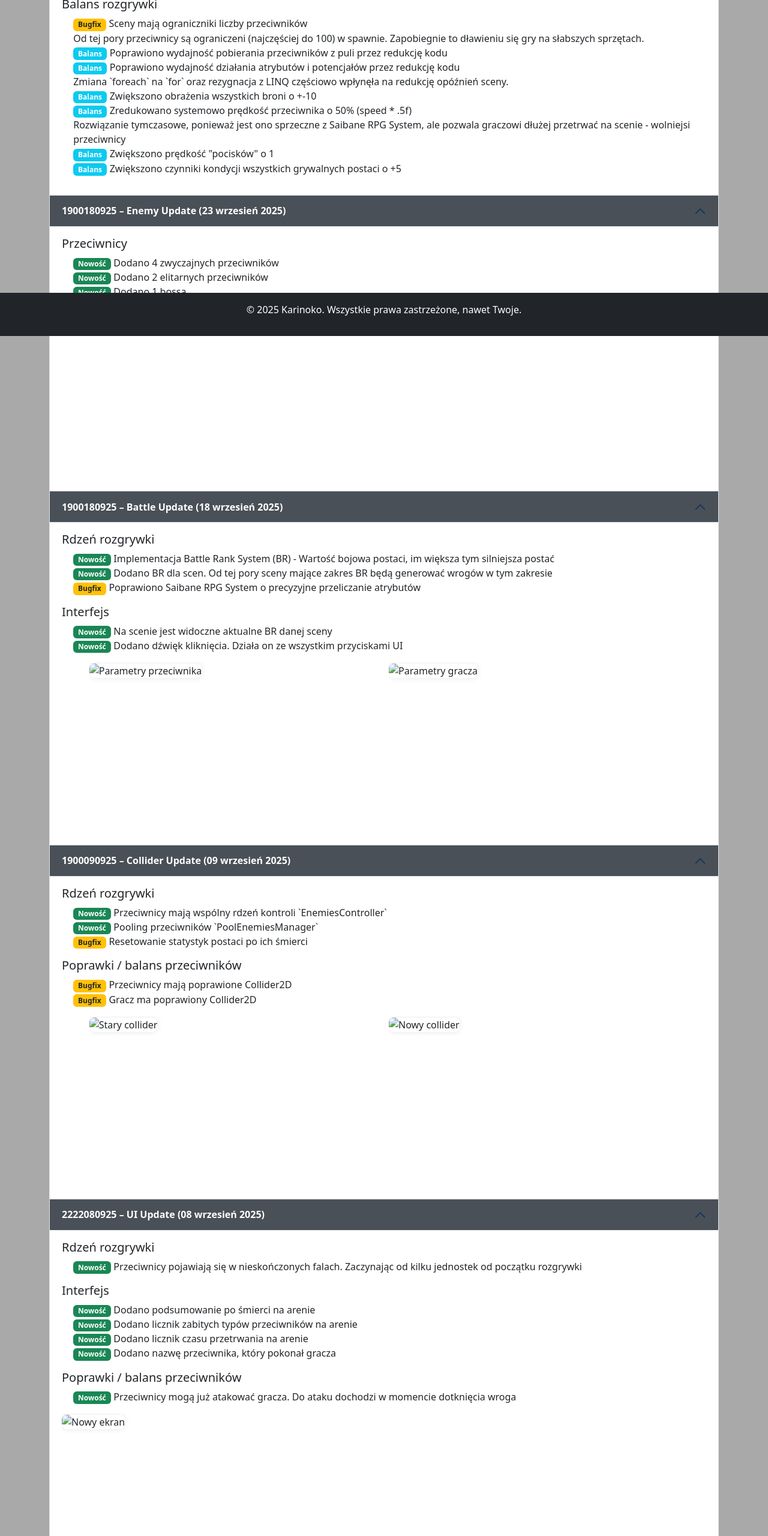
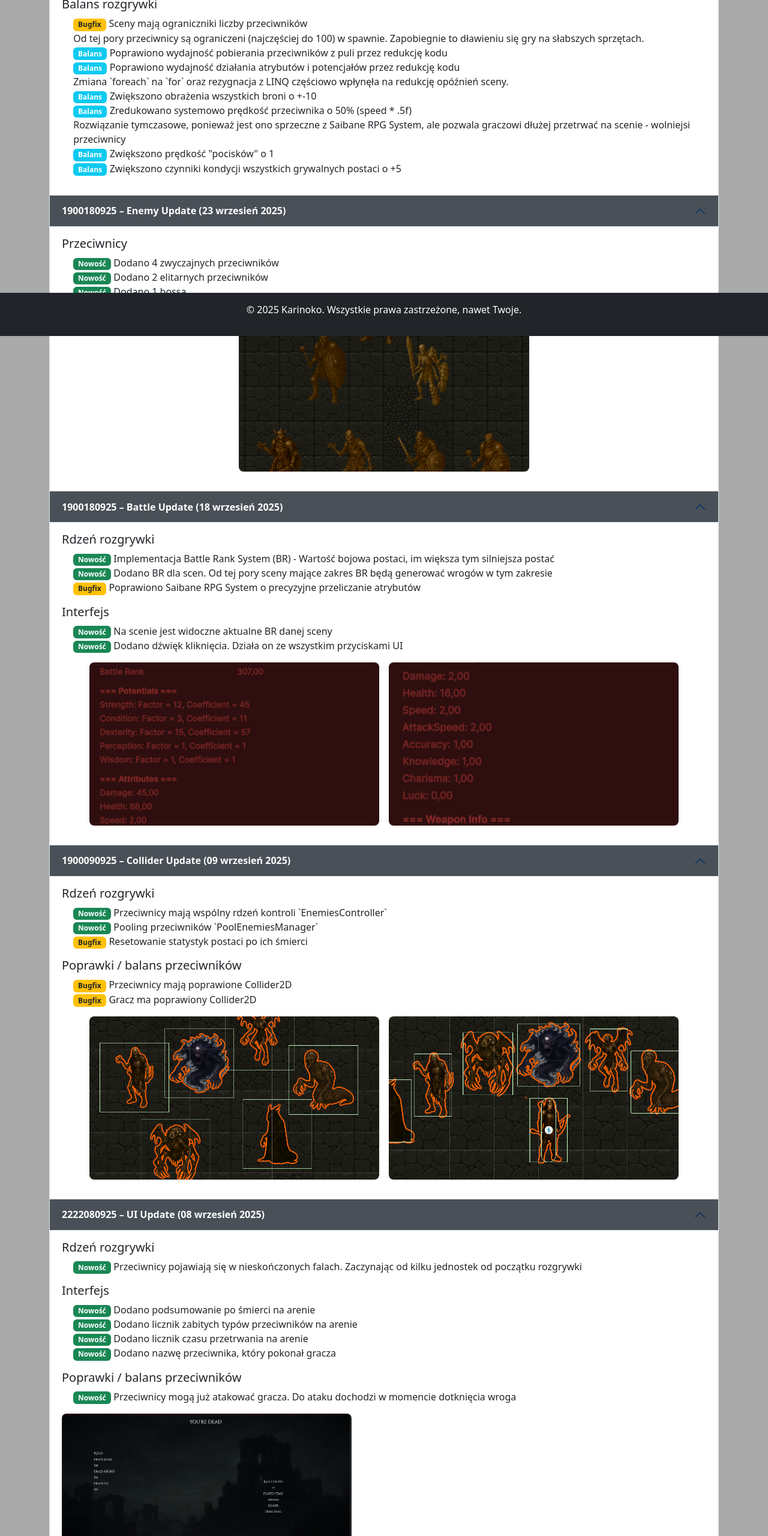
Before and after one commit to KarinokoKurumane/USoftware-HUb-DEMO, a plain HTML site: page docs/games/repos/saibanedungeon/changelog.html in a window 1280 px wide. Shown: the part 240-2800 px from the top of the page at 60% size. Drawn offline with nearby package versions, Linux system fonts and the light colour scheme; files that its build step writes are made by us from their sources.

Commit message:
Update changelog.html

```diff
--- a/docs/games/repos/saibanedungeon/changelog.html
+++ b/docs/games/repos/saibanedungeon/changelog.html
@@ -5,7 +5,7 @@
     <meta name="viewport" content="width=device-width, initial-scale=1">
     <title>ÜSoftware Saibane Yuvhahane Dungeon Changelog</title>
     <link href="https://cdn.jsdelivr.net/npm/bootstrap@5.3.0/dist/css/bootstrap.min.css" rel="stylesheet">
-    <link href="../../styles/mainstyle.css" rel="stylesheet">
+    <link href="../../../styles/mainstyle.css" rel="stylesheet">
   </head>
   <body>
 
@@ -18,7 +18,7 @@
         </button>
         <div class="collapse navbar-collapse" id="gameNav">
           <ul class="navbar-nav ms-auto">
-            <li class="nav-item"><a class="nav-link" href="../../index.html">Wróć do HÜB</a></li>
+            <li class="nav-item"><a class="nav-link" href="../../../index.html">Wróć do HÜB</a></li>
             <li class="nav-item"><a class="nav-link" href="../../../saibanedungeon.html">Strona Główna</a></li>
             <li class="nav-item"><a class="nav-link" href="../../../devlog.html">Devlog</a></li>
             <!-- <li class="nav-item"><a class="nav-link" href="../../../gallery.html">Galeria</a></li>
@@ -128,7 +128,7 @@
                         </ul>
                         <div class="image-compare">
                             <div class="image-box">
-                                <img src="../../images/changelogs/enemies_new1.png"
+                                <img src="../../../images/changelogs/enemies_new1.png"
                                     class="img-fluid clickable-image"
                                     alt="Nowi przeciwnicy"
                                     data-bs-toggle="modal"
@@ -137,7 +137,7 @@
                                     <div class="modal-dialog modal-dialog-centered modal-lg">
                                         <div class="modal-content bg-dark">
                                             <div class="modal-body p-0">
-                                                <img src="../../images/changelogs/enemies_new1.png" class="w-100" alt="Nowi przeciwnicy">
+                                                <img src="../../../images/changelogs/enemies_new1.png" class="w-100" alt="Nowi przeciwnicy">
                                             </div>
                                         </div>
                                     </div>
@@ -170,7 +170,7 @@
                         </ul>
                         <div class="image-compare">
                             <div class="image-box">
-                                <img src="../../images/changelogs/enemy_rpg1.png"
+                                <img src="../../../images/changelogs/enemy_rpg1.png"
                                     class="img-fluid clickable-image"
                                     alt="Parametry przeciwnika"
                                     data-bs-toggle="modal"
@@ -179,14 +179,14 @@
                                     <div class="modal-dialog modal-dialog-centered modal-lg">
                                         <div class="modal-content bg-dark">
                                             <div class="modal-body p-0">
-                                                <img src="../../images/changelogs/enemy_rpg1.png" class="w-100" alt="Parametry przeciwnika">
+                                                <img src="../../../images/changelogs/enemy_rpg1.png" class="w-100" alt="Parametry przeciwnika">
                                             </div>
                                         </div>
                                     </div>
                                 </div>
                             </div>
                             <div class="image-box">
-                                <img src="../../images/changelogs/player_rpg1.png"
+                                <img src="../../../images/changelogs/player_rpg1.png"
                                     class="img-fluid clickable-image"
                                     alt="Parametry gracza"
                                     data-bs-toggle="modal"
@@ -195,7 +195,7 @@
                                     <div class="modal-dialog modal-dialog-centered modal-lg">
                                         <div class="modal-content bg-dark">
                                             <div class="modal-body p-0">
-                                                <img src="../../images/changelogs/player_rpg1.png" class="w-100" alt="Parametry gracza">
+                                                <img src="../../../images/changelogs/player_rpg1.png" class="w-100" alt="Parametry gracza">
                                             </div>
                                         </div>
                                     </div>
@@ -228,7 +228,7 @@
                         </ul>
                         <div class="image-compare">
                             <div class="image-box">
-                                <img src="../../images/changelogs/collider_old.png"
+                                <img src="../../../images/changelogs/collider_old.png"
                                     class="img-fluid clickable-image"
                                     alt="Stary collider"
                                     data-bs-toggle="modal"
@@ -237,14 +237,14 @@
                                     <div class="modal-dialog modal-dialog-centered modal-lg">
                                         <div class="modal-content bg-dark">
                                             <div class="modal-body p-0">
-                                                <img src="../../images/changelogs/collider_old.png" class="w-100" alt="Stary collider">
+                                                <img src="../../../images/changelogs/collider_old.png" class="w-100" alt="Stary collider">
                                             </div>
                                         </div>
                                     </div>
                                 </div>
                             </div>
                             <div class="image-box">
-                                <img src="../../images/changelogs/collider_new.png"
+                                <img src="../../../images/changelogs/collider_new.png"
                                     class="img-fluid clickable-image"
                                     alt="Nowy collider"
                                     data-bs-toggle="modal"
@@ -253,7 +253,7 @@
                                     <div class="modal-dialog modal-dialog-centered modal-lg">
                                         <div class="modal-content bg-dark">
                                             <div class="modal-body p-0">
-                                                <img src="../../images/changelogs/collider_new.png" class="w-100" alt="Nowy collider">
+                                                <img src="../../../images/changelogs/collider_new.png" class="w-100" alt="Nowy collider">
                                             </div>
                                         </div>
                                     </div>
@@ -289,7 +289,7 @@
                             <li><span class="badge bg-success">Nowość</span>Przeciwnicy mogą już atakować gracza. Do ataku dochodzi w momencie dotknięcia wroga</li>
                         </ul>
                         <div class="image-box">
-                                <img src="../../images/changelogs/end_screen.png"
+                                <img src="../../../images/changelogs/end_screen.png"
                                     class="img-fluid clickable-image"
                                     alt="Nowy ekran"
                                     data-bs-toggle="modal"
@@ -298,7 +298,7 @@
                                     <div class="modal-dialog modal-dialog-centered modal-lg">
                                         <div class="modal-content bg-dark">
                                             <div class="modal-body p-0">
-                                                <img src="../../images/changelogs/end_screen.png" class="w-100" alt="Nowy ekran">
+                                                <img src="../../../images/changelogs/end_screen.png" class="w-100" alt="Nowy ekran">
                                             </div>
                                         </div>
                                     </div>
@@ -334,11 +334,11 @@
                         </ul>
                         <div class="video-compare">
                             <video controls width="100%">
-                                <source src="../../videos/changelogs/testplay3.mp4" type="video/mp4">
+                                <source src="../../../videos/changelogs/testplay3.mp4" type="video/mp4">
                                 Twoja przeglądarka nie obsługuje odtwarzania wideo.
                             </video>
                             <video controls width="100%">
-                                <source src="../../videos/changelogs/newrpgsystem1.mp4" type="video/mp4">
+                                <source src="../../../videos/changelogs/newrpgsystem1.mp4" type="video/mp4">
                                 Twoja przeglądarka nie obsługuje odtwarzania wideo.
                             </video>
                         </div>
@@ -369,11 +369,11 @@
                         </ul>
                         <div class="video-compare">
                             <video controls width="100%">
-                                <source src="../../videos/changelogs/testplay_old.mp4" type="video/mp4">
+                                <source src="../../../videos/changelogs/testplay_old.mp4" type="video/mp4">
                                 Twoja przeglądarka nie obsługuje odtwarzania wideo.
                             </video>
                             <video controls width="100%">
-                                <source src="../../videos/changelogs/testplay2.mp4" type="video/mp4">
+                                <source src="../../../videos/changelogs/testplay2.mp4" type="video/mp4">
                                 Twoja przeglądarka nie obsługuje odtwarzania wideo.
                             </video>
                         </div>
@@ -395,11 +395,11 @@
                     <li><span class="bullet">✓</span>Dodano wstępne atrybuty dla postaci, oraz możliwość ich podglądu podczas wuboru postaci</li>
                     <div class="video-compare">
                         <video controls width="100%">
-                            <source src="../../videos/changelogs/character_selection_old.mp4" type="video/mp4">
+                            <source src="../../../videos/changelogs/character_selection_old.mp4" type="video/mp4">
                             Twoja przeglądarka nie obsługuje odtwarzania wideo.
                         </video>
                         <video controls width="100%">
-                            <source src="../../videos/changelogs/character_selection_new.mp4" type="video/mp4">
+                            <source src="../../../videos/changelogs/character_selection_new.mp4" type="video/mp4">
                             Twoja przeglądarka nie obsługuje odtwarzania wideo.
                         </video>
                     </div>
```
